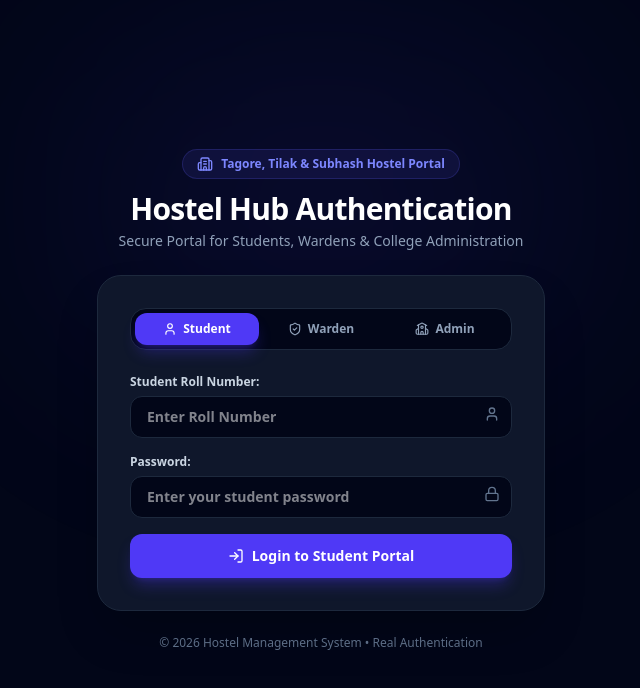
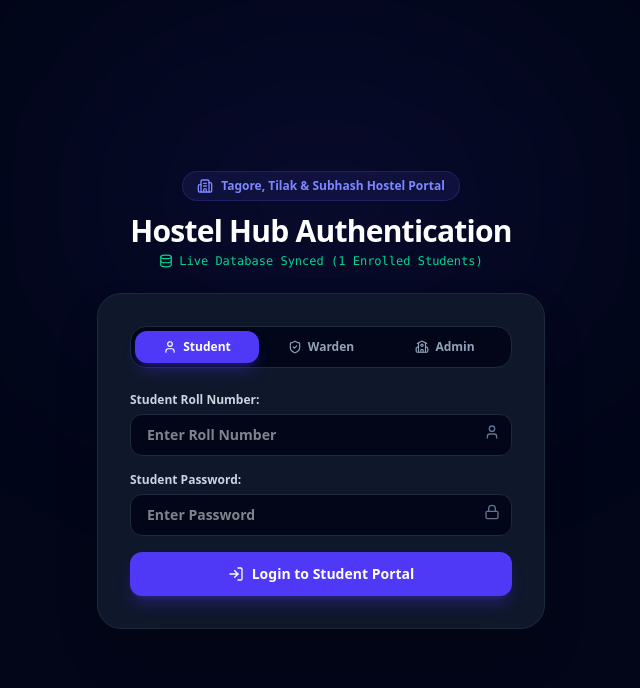
Before and after one commit to rajputayushsingh103-dotcom/hostel-management, a React (Vite) app: page / in a window 1280 px wide. Shown: the top 688 px of the page, without its empty margins (319-959 px from the left). Built offline with nearby package versions, Linux system fonts and the light colour scheme.

Commit message:
Updated website

```diff
--- a/src/components/LoginPage.tsx
+++ b/src/components/LoginPage.tsx
@@ -5,10 +5,10 @@ import {
   User,
   Building2,
   Lock,
-  KeyRound,
   LogIn,
   AlertCircle,
-  School
+  School,
+  Database
 } from 'lucide-react';
 import { UserAuthSession, Role } from '../types';
 
@@ -23,23 +23,26 @@ export const LoginPage: React.FC<LoginPageProps> = ({ onLogin }) => {
   const [studentRoll, setStudentRoll] = useState('');
   const [studentPassword, setStudentPassword] = useState('');
 
-  // Warden & Admin Passwords State
+  // Warden & Admin Passwords
   const [wardenPassword, setWardenPassword] = useState('');
   const [adminPassword, setAdminPassword] = useState('');
 
-  // Error Message State
   const [errorMsg, setErrorMsg] = useState('');
 
-  // 1. Real Student Login Handler
+  // Live count of students currently in database
+  const liveStudentCount = hostelDB.getAllStudents().length;
+
+  // 1. Student Login
   const handleStudentLogin = (e: React.FormEvent) => {
     e.preventDefault();
     setErrorMsg('');
 
     if (!studentRoll.trim() || !studentPassword.trim()) {
-      setErrorMsg('Please enter both Roll Number and Password.');
+      setErrorMsg('Roll Number aur Password dono enter karein.');
       return;
     }
 
+    // Direct DB Check
     const student = hostelDB.authenticateStudent(studentRoll, studentPassword);
 
     if (student) {
@@ -55,11 +58,11 @@ export const LoginPage: React.FC<LoginPageProps> = ({ onLogin }) => {
         parentPhone: student.parentPhone
       });
     } else {
-      setErrorMsg('Invalid Credentials: Roll Number ya Password galat hai!');
+      setErrorMsg(`Galat Credentials! Roll: "${studentRoll}" aur Password database me match nahi hua.`);
     }
   };
 
-  // 2. Real Warden Login Handler
+  // 2. Warden Login
   const handleWardenLogin = (e: React.FormEvent) => {
     e.preventDefault();
     setErrorMsg('');
@@ -75,7 +78,7 @@ export const LoginPage: React.FC<LoginPageProps> = ({ onLogin }) => {
     }
   };
 
-  // 3. Real Administration Login Handler
+  // 3. Admin Login
   const handleAdminLogin = (e: React.FormEvent) => {
     e.preventDefault();
     setErrorMsg('');
@@ -93,10 +96,8 @@ export const LoginPage: React.FC<LoginPageProps> = ({ onLogin }) => {
 
   return (
     <div className="min-h-screen bg-slate-950 flex flex-col justify-center items-center p-4 relative overflow-hidden">
-      {/* Background Glow */}
       <div className="absolute top-1/4 left-1/2 -translate-x-1/2 -translate-y-1/2 w-[500px] h-[300px] bg-indigo-600/10 blur-[120px] rounded-full pointer-events-none" />
 
-      {/* Header */}
       <div className="max-w-md w-full text-center mb-6 z-10">
         <div className="inline-flex items-center gap-2 px-3.5 py-1.5 rounded-full bg-indigo-500/10 border border-indigo-500/20 text-indigo-400 text-xs font-semibold mb-3">
           <Building2 className="w-4 h-4 text-indigo-400" />
@@ -105,14 +106,13 @@ export const LoginPage: React.FC<LoginPageProps> = ({ onLogin }) => {
         <h1 className="text-2xl sm:text-3xl font-extrabold text-white tracking-tight">
           Hostel Hub Authentication
         </h1>
-        <p className="text-xs sm:text-sm text-slate-400 mt-1">
-          Secure Portal for Students, Wardens & College Administration
-        </p>
+        <div className="flex items-center justify-center gap-1.5 text-xs text-emerald-400 font-mono mt-1">
+          <Database className="w-3.5 h-3.5" />
+          <span>Live Database Synced ({liveStudentCount} Enrolled Students)</span>
+        </div>
       </div>
 
-      {/* Main Form Card */}
       <div className="max-w-md w-full bg-slate-900 border border-slate-800 rounded-3xl p-6 sm:p-8 shadow-2xl z-10">
-        {/* Role Selector Tabs */}
         <div className="grid grid-cols-3 p-1 bg-slate-950 rounded-2xl border border-slate-800 mb-6 text-xs">
           <button
             type="button"
@@ -148,7 +148,6 @@ export const LoginPage: React.FC<LoginPageProps> = ({ onLogin }) => {
           </button>
         </div>
 
-        {/* Error Notification */}
         {errorMsg && (
           <div className="mb-4 p-3 bg-red-500/10 border border-red-500/30 rounded-xl text-red-400 text-xs flex items-center gap-2">
             <AlertCircle className="w-4 h-4 shrink-0" />
@@ -156,20 +155,18 @@ export const LoginPage: React.FC<LoginPageProps> = ({ onLogin }) => {
           </div>
         )}
 
-        {/* 1. STUDENT LOGIN FORM */}
+        {/* 1. STUDENT LOGIN */}
         {activeMode === 'student' && (
           <form onSubmit={handleStudentLogin} className="space-y-4">
             <div>
-              <label className="block text-xs font-semibold text-slate-300 mb-1.5">
-                Student Roll Number:
-              </label>
+              <label className="block text-xs font-semibold text-slate-300 mb-1.5">Student Roll Number:</label>
               <div className="relative">
                 <input
                   type="text"
                   value={studentRoll}
                   onChange={(e) => setStudentRoll(e.target.value)}
                   placeholder="Enter Roll Number"
-                  className="w-full bg-slate-950 border border-slate-800 rounded-xl px-4 py-2.5 text-sm font-semibold text-white focus:outline-none focus:border-indigo-500 transition-colors"
+                  className="w-full bg-slate-950 border border-slate-800 rounded-xl px-4 py-2.5 text-sm font-semibold text-white focus:border-indigo-500"
                   required
                 />
                 <User className="absolute right-3 top-2.5 w-4 h-4 text-slate-500" />
@@ -177,16 +174,14 @@ export const LoginPage: React.FC<LoginPageProps> = ({ onLogin }) => {
             </div>
 
             <div>
-              <label className="block text-xs font-semibold text-slate-300 mb-1.5">
-                Password:
-              </label>
+              <label className="block text-xs font-semibold text-slate-300 mb-1.5">Student Password:</label>
               <div className="relative">
                 <input
                   type="password"
                   value={studentPassword}
                   onChange={(e) => setStudentPassword(e.target.value)}
-                  placeholder="Enter your student password"
-                  className="w-full bg-slate-950 border border-slate-800 rounded-xl px-4 py-2.5 text-sm font-semibold text-white focus:outline-none focus:border-indigo-500 transition-colors"
+                  placeholder="Enter Password"
+                  className="w-full bg-slate-950 border border-slate-800 rounded-xl px-4 py-2.5 text-sm font-semibold text-white focus:border-indigo-500"
                   required
                 />
                 <Lock className="absolute right-3 top-2.5 w-4 h-4 text-slate-500" />
@@ -195,7 +190,7 @@ export const LoginPage: React.FC<LoginPageProps> = ({ onLogin }) => {
 
             <button
               type="submit"
-              className="w-full py-3 bg-indigo-600 hover:bg-indigo-500 text-white rounded-xl font-bold text-xs sm:text-sm shadow-lg shadow-indigo-600/30 transition-all flex items-center justify-center gap-2"
+              className="w-full py-3 bg-indigo-600 hover:bg-indigo-500 text-white rounded-xl font-bold text-xs sm:text-sm shadow-lg shadow-indigo-600/30 flex items-center justify-center gap-2"
             >
               <LogIn className="w-4 h-4" />
               <span>Login to Student Portal</span>
@@ -203,29 +198,23 @@ export const LoginPage: React.FC<LoginPageProps> = ({ onLogin }) => {
           </form>
         )}
 
-        {/* 2. WARDEN LOGIN FORM */}
+        {/* 2. WARDEN LOGIN */}
         {activeMode === 'warden' && (
           <form onSubmit={handleWardenLogin} className="space-y-4">
             <div>
-              <label className="block text-xs font-semibold text-slate-300 mb-1.5">
-                Warden Master Password:
-              </label>
-              <div className="relative">
+              <label className="block text-xs font-semibold text-slate-300 mb-1.5">Warden Master Password:</label>
               <input
                 type="password"
                 value={wardenPassword}
                 onChange={(e) => setWardenPassword(e.target.value)}
                 placeholder="Enter Warden Password"
-                  className="w-full bg-slate-950 border border-slate-800 rounded-xl px-4 py-2.5 text-sm font-semibold text-white focus:outline-none focus:border-red-500 transition-colors"
+                className="w-full bg-slate-950 border border-slate-800 rounded-xl px-4 py-2.5 text-sm font-semibold text-white focus:border-red-500"
                 required
               />
-                <KeyRound className="absolute right-3 top-2.5 w-4 h-4 text-slate-500" />
             </div>
-            </div>
-
             <button
               type="submit"
-              className="w-full py-3 bg-red-600 hover:bg-red-500 text-white rounded-xl font-bold text-xs sm:text-sm shadow-lg shadow-red-600/30 transition-all flex items-center justify-center gap-2"
+              className="w-full py-3 bg-red-600 hover:bg-red-500 text-white rounded-xl font-bold text-xs sm:text-sm shadow-lg shadow-red-600/30 flex items-center justify-center gap-2"
             >
               <ShieldCheck className="w-4 h-4" />
               <span>Login as Warden</span>
@@ -233,29 +222,23 @@ export const LoginPage: React.FC<LoginPageProps> = ({ onLogin }) => {
           </form>
         )}
 
-        {/* 3. ADMINISTRATION LOGIN FORM */}
+        {/* 3. ADMIN LOGIN */}
         {activeMode === 'college_admin' && (
           <form onSubmit={handleAdminLogin} className="space-y-4">
             <div>
-              <label className="block text-xs font-semibold text-slate-300 mb-1.5">
-                Administration Master Password:
-              </label>
-              <div className="relative">
+              <label className="block text-xs font-semibold text-slate-300 mb-1.5">Administration Master Password:</label>
               <input
                 type="password"
                 value={adminPassword}
                 onChange={(e) => setAdminPassword(e.target.value)}
                 placeholder="Enter Admin Password"
-                  className="w-full bg-slate-950 border border-slate-800 rounded-xl px-4 py-2.5 text-sm font-semibold text-white focus:outline-none focus:border-amber-500 transition-colors"
+                className="w-full bg-slate-950 border border-slate-800 rounded-xl px-4 py-2.5 text-sm font-semibold text-white focus:border-amber-500"
                 required
               />
-                <Lock className="absolute right-3 top-2.5 w-4 h-4 text-slate-500" />
             </div>
-            </div>
-
             <button
               type="submit"
-              className="w-full py-3 bg-amber-600 hover:bg-amber-500 text-white rounded-xl font-bold text-xs sm:text-sm shadow-lg shadow-amber-600/30 transition-all flex items-center justify-center gap-2"
+              className="w-full py-3 bg-amber-600 hover:bg-amber-500 text-white rounded-xl font-bold text-xs sm:text-sm shadow-lg shadow-amber-600/30 flex items-center justify-center gap-2"
             >
               <School className="w-4 h-4" />
               <span>Login as Administration</span>
@@ -263,10 +246,6 @@ export const LoginPage: React.FC<LoginPageProps> = ({ onLogin }) => {
           </form>
         )}
       </div>
-
-      <div className="mt-6 text-center text-slate-500 text-xs">
-        © 2026 Hostel Management System • Real Authentication
-      </div>
     </div>
   );
 };
--- a/src/data/hostelDB.ts
+++ b/src/data/hostelDB.ts
@@ -13,9 +13,9 @@ export interface StudentRecord {
   registeredAt: string;
 }
 
-const STORAGE_KEY = 'hostel_master_students_v3';
+const MASTER_DB_KEY = 'HOSTEL_CENTRAL_STUDENT_DATABASE_V1';
 
-const DEFAULT_DATA: StudentRecord[] = [
+const DEFAULT_STUDENTS: StudentRecord[] = [
   {
     studentId: 'std-101',
     name: 'Aayush Singh',
@@ -30,55 +30,53 @@ const DEFAULT_DATA: StudentRecord[] = [
 ];
 
 export const hostelDB = {
-  // Direct Live Read
+  // 1. Saare Students Lena (Direct LocalStorage)
   getAllStudents: (): StudentRecord[] => {
     try {
-      const data = localStorage.getItem(STORAGE_KEY);
+      const data = localStorage.getItem(MASTER_DB_KEY);
       if (!data) {
-        localStorage.setItem(STORAGE_KEY, JSON.stringify(DEFAULT_DATA));
-        return DEFAULT_DATA;
+        localStorage.setItem(MASTER_DB_KEY, JSON.stringify(DEFAULT_STUDENTS));
+        return DEFAULT_STUDENTS;
       }
       return JSON.parse(data);
     } catch (e) {
-      return DEFAULT_DATA;
+      return DEFAULT_STUDENTS;
     }
   },
 
-  // Add Student
+  // 2. Naya Student Add Karna
   addStudent: (newStudent: StudentRecord): void => {
-    const students = hostelDB.getAllStudents();
-    students.push(newStudent);
-    localStorage.setItem(STORAGE_KEY, JSON.stringify(students));
+    const list = hostelDB.getAllStudents();
+    list.push(newStudent);
+    localStorage.setItem(MASTER_DB_KEY, JSON.stringify(list));
   },
 
-  // Update Student
+  // 3. Student Update Karna
   updateStudent: (studentId: string, updatedFields: Partial<StudentRecord>): void => {
-    const students = hostelDB.getAllStudents();
-    const updated = students.map((s) => {
+    const list = hostelDB.getAllStudents();
+    const updated = list.map((s) => {
       if (s.studentId === studentId) {
         return { ...s, ...updatedFields };
       }
       return s;
     });
-    localStorage.setItem(STORAGE_KEY, JSON.stringify(updated));
+    localStorage.setItem(MASTER_DB_KEY, JSON.stringify(updated));
   },
 
-  // Delete Student
+  // 4. Student Delete Karna
   deleteStudent: (studentId: string): void => {
-    const students = hostelDB.getAllStudents();
-    const updated = students.filter((s) => s.studentId !== studentId);
-    localStorage.setItem(STORAGE_KEY, JSON.stringify(updated));
+    const list = hostelDB.getAllStudents();
+    const updated = list.filter((s) => s.studentId !== studentId);
+    localStorage.setItem(MASTER_DB_KEY, JSON.stringify(updated));
   },
 
-  // 🎯 Live Direct Login Check
-  authenticateStudent: (rollNo: string, password: string): StudentRecord | null => {
-    const data = localStorage.getItem(STORAGE_KEY);
-    const students: StudentRecord[] = data ? JSON.parse(data) : DEFAULT_DATA;
+  // 5. 🎯 Real Login Authentication
+  authenticateStudent: (rollNo: string, pass: string): StudentRecord | null => {
+    const list = hostelDB.getAllStudents();
+    const inputRoll = rollNo.trim().toLowerCase();
+    const inputPass = pass.trim();
 
-    const inputRoll = rollNo.trim().toLowerCase();
-    const inputPass = password.trim();
-
-    const matched = students.find(
+    const matched = list.find(
       (s) => s.rollNo.trim().toLowerCase() === inputRoll && s.password.trim() === inputPass
     );
     return matched || null;
```
Also changed, not shown: src/components/StudentManager.tsx (+9 -10 lines). Lines whose indentation alone changed are shown as unchanged.
